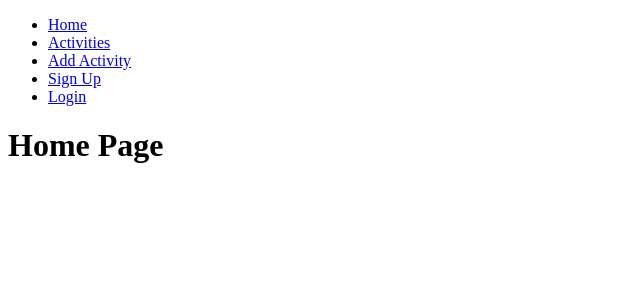
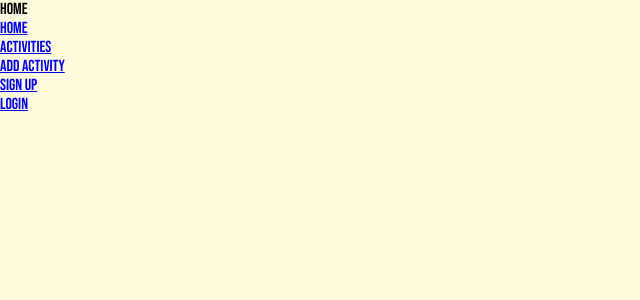
Before and after one commit to JennStep79/pump-you-up, a React (Create React App) app in the folder frontend/: page / in a window 1280 px wide. Shown: the top 300 px of the page, without its empty margins (0-640 px from the left). Built offline with nearby package versions, Linux system fonts and the light colour scheme.

Commit message:
fixed the routes

```diff
--- a/frontend/src/App.js
+++ /dev/null
@@ -1,57 +0,0 @@
-import React, { useState } from 'react';
-import { BrowserRouter as Router, Route, Switch } from 'react-router-dom';
-import ActivityList from '../src/components/ActivityList';
-import ActivityDetail from '../src/components/ActivityDetail';
-import AddActivity from '../src/components/AddActivity';
-import SignUp from '../src/components/SignUp';
-import Login from '../src/components/Login';
-import NavBar from '../src/components/NavBar';
-
-const App = () => {
-  const [activities, setActivities] = useState([]);
-
-  const handleAddActivity = (newActivity) => {
-    setActivities([...activities, newActivity]);
-  };
-
-  const handleSignUp = (user) => {
-    console.log(user);
-  };
-
-  const handleLogin = (user) => {
-    console.log(user);
-  };
-
-  return (
-    <Router>
-      <div>
-        <NavBar />
-        <Switch>
-          <Route exact path="/">
-            <h1>Home Page</h1>
-          </Route>
-          <Route exact path="/activities">
-            <ActivityList activities={activities} />
-          </Route>
-          <Route exact path="/activities/:id">
-            <ActivityDetail activities={activities} />
-          </Route>
-          <Route exact path="/add-activity">
-            <AddActivity onAdd={handleAddActivity} />
-          </Route>
-          <Route exact path="/signup">
-            <SignUp onSignUp={handleSignUp} />
-          </Route>
-          <Route exact path="/login">
-            <Login onLogin={handleLogin} />
-          </Route>
-          <Route>
-            <h1>404 - Not Found</h1>
-          </Route>
-        </Switch>
-      </div>
-    </Router>
-  );
-};
-
-export default App;
--- /dev/null
+++ b/frontend/src/App.jsx
@@ -0,0 +1,56 @@
+import React, { useState } from 'react';
+import { BrowserRouter, Route, Routes } from 'react-router-dom';
+import ActivityList from './components/ActivityList';
+import ActivityDetail from './components/ActivityDetail';
+//import AddActivity from './components/AddActivity';
+import SignUp from './components/SignUp';
+import Login from './components/Login';
+//import NavBar from './components/NavBar';
+import ErrorPage from './components/ErrorPage';
+import Home from './components/Home';
+
+const App = () => {
+//  const [activities, setActivities] = useState([]);
+
+//  const handleAddActivity = (newActivity) => {
+//    setActivities([...activities, newActivity]);
+//  };
+
+//  const handleSignUp = (user) => {
+//    console.log(user);
+//  };
+
+//  const handleLogin = (user) => {
+//    console.log(user);
+//  };
+
+  return (
+    <BrowserRouter>
+      <Routes>
+          <Route path="/" element = {<Home/>}/>
+
+
+          <Route path="/ActivityList" element = {<ActivityList/>}/>
+            {/* <ActivityList activities={activities} /> */}
+
+          <Route path="/activities/:id" element={<ActivityDetail/>}/>
+            {/* <ActivityDetail activities={activities} /> */}
+
+          {/* <Route exact path="/add-activity">
+            <AddActivity onAdd={handleAddActivity} />
+          </Route> */}
+          <Route path="/SignUp" element = {<SignUp/>}/>
+            {/* <SignUp onSignUp={handleSignUp} /> */}
+
+            <Route path="/Login" element = {<Login/>}/>
+            {/* <Login onLogin={handleLogin} />
+           */}
+          <Route path="*" element={<ErrorPage />}
+          />
+        </Routes>
+
+    </BrowserRouter>
+  );
+};
+
+export default App;
--- a/frontend/src/components/ActivityList.jsx
+++ b/frontend/src/components/ActivityList.jsx
@@ -1,14 +1,40 @@
 import React from 'react';
 import ActivityDetail from './ActivityDetail';
+import Nav from './NavBar'
 
-const ActivityList = ({ activities }) => {
+import { useEffect, useState } from 'react';
+
+
+
+function ActivityList() {
+  const [activities, setActivities] = useState(null);
+    useEffect(() => {
+      const fetchData = async () => {
+        const response = await fetch('http://localhost:4000/data')
+        const JSON = await response.json()
+        setActivities(JSON)
+      }
+      fetchData()
+    }, [])
+
     return (
       <div>
+        <Nav />
+        {activities.length > 0 ? (
+          <div className="activity-list">
             {activities.map((activity) => (
               <ActivityDetail key={activity.id} activity={activity} />
             ))}
           </div>
+        ) : (
+          <div className="loading-message">Loading activities...</div>
+        )}
+      </div>
     );
-};
+
+    // fetch activities data and update state using setActivities
+  }
+
+
 
 export default ActivityList;
--- a/frontend/src/components/Home.jsx
+++ b/frontend/src/components/Home.jsx
@@ -1,8 +1,12 @@
 import React from 'react'
+import NavBar from './NavBar'
 
 const Home = () => {
     return (
+        <>
         <div>Home</div>
+        <NavBar></NavBar>
+        </>
     )
 }
 
--- a/frontend/src/components/NavBar.jsx
+++ b/frontend/src/components/NavBar.jsx
@@ -1,28 +1,29 @@
 import React from 'react';
-import { NavLink } from 'react-router-dom';
+import { Link } from 'react-router-dom';
+import '../App.css';
 
 const NavBar = () => {
-  return (
+    return (
     <nav>
-      <ul>
+        <ul>
         <li>
-          <NavLink exact to="/">Home</NavLink>
+            <Link to="/">Home</Link>
         </li>
         <li>
-          <NavLink exact to="/activities">Activities</NavLink>
+            <Link to="/activities">Activities</Link>
         </li>
         <li>
-          <NavLink exact to="/add-activity">Add Activity</NavLink>
+            <Link to="/add-activity">Add Activity</Link>
         </li>
         <li>
-          <NavLink exact to="/signup">Sign Up</NavLink>
+            <Link to="/signup">Sign Up</Link>
         </li>
         <li>
-          <NavLink exact to="/login">Login</NavLink>
+            <Link to="/login">Login</Link>
         </li>
-      </ul>
+        </ul>
     </nav>
-  );
+);
 };
 
 export default NavBar;
--- a/frontend/src/components/errorPage.jsx
+++ b/frontend/src/components/errorPage.jsx
@@ -1,9 +1,9 @@
 import React from 'react'
 
-const errorPage = () => {
+const ErrorPage = () => {
     return (
         <div>404</div>
     )
 }
 
-export default errorPage
+export default ErrorPage;
```
Also changed, not shown: frontend/src/index.jsx (renamed from frontend/src/index.js). Lines whose indentation alone changed are shown as unchanged.
